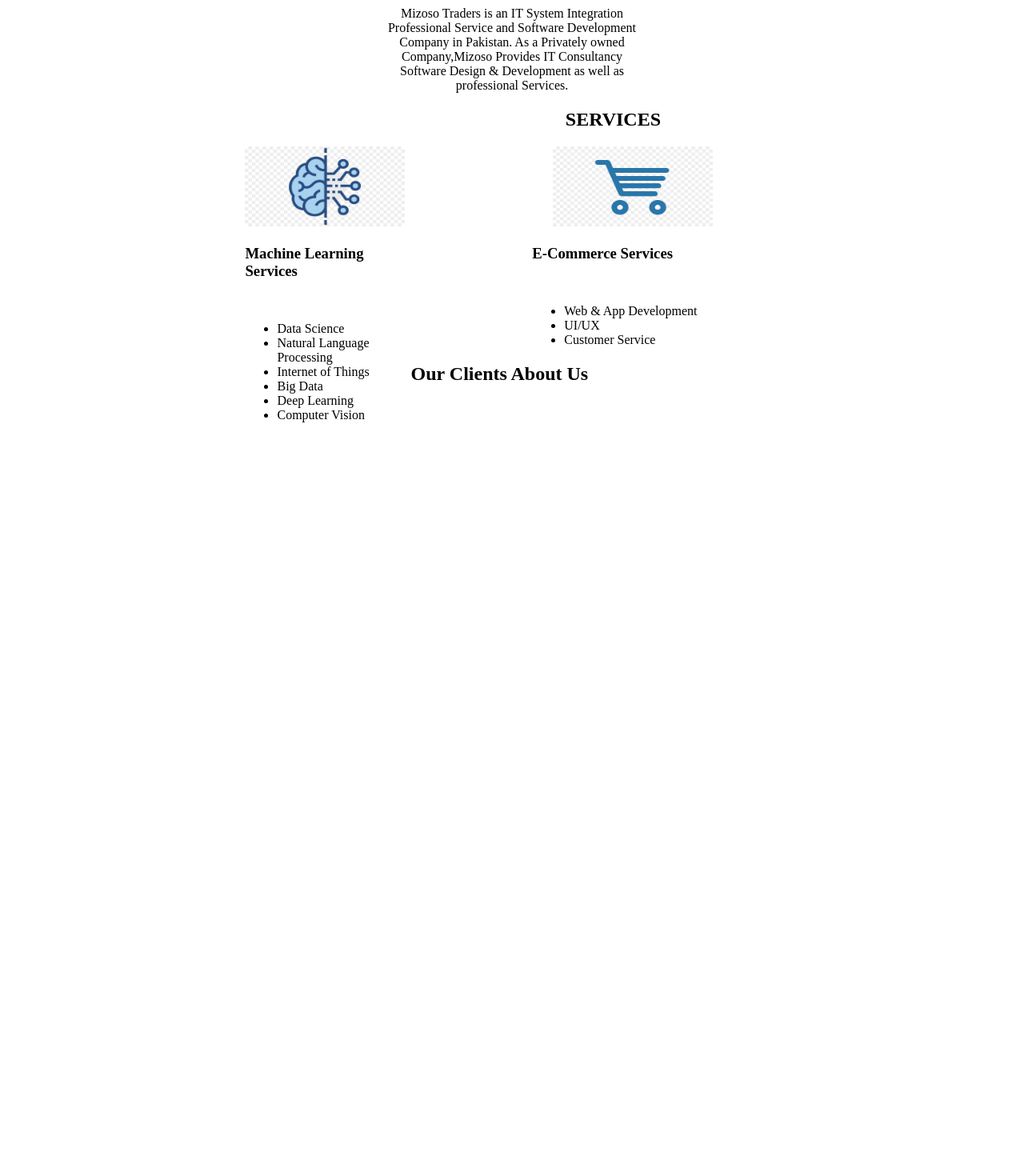
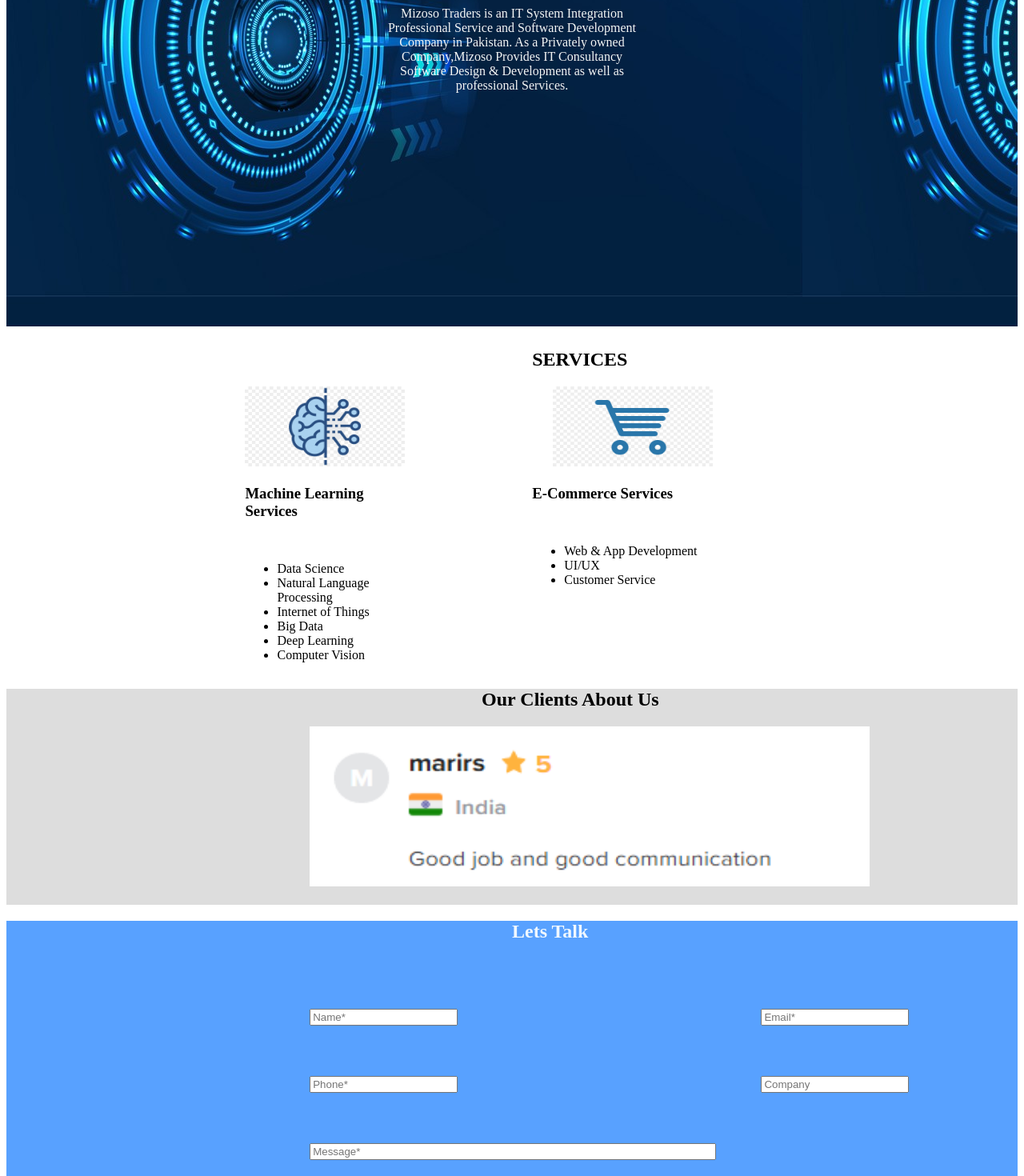
Before and after one commit to arsamawan/Miz-Corporate, an Angular app: page / in a window 1280 px wide. Shown: the part 240-1710 px from the top of the page at 80% size. Before the commit the page ends 800 px from the top, so only its background shows below. Built offline with nearby package versions, Linux system fonts and the light colour scheme.

Commit message:
Main Component with Basic HTML & Css

```diff
--- a/src/app/main/main.component.css
+++ b/src/app/main/main.component.css
@@ -2,13 +2,15 @@
   width: 100%;
   height: 700px;
   margin-top: -100px;
-  background-repeat: no-repeat;
+  background-image: url("../../assets/blue-technology-circle-and-computer-abstract-vector-22953449.jpg");
 
 }
 .font-slider-text {
   text-align: center;
-  color: black;
+  color: whitesmoke;
+  margin-bottom:320px ;
   margin-top: -400px;
+
 
 }
 div img {
@@ -16,3 +18,7 @@ div img {
   height: 100px;
   margin-left: 20%;
 }
+input{
+  margin-left:30%;
+  margin-top:5%;
+}
--- a/src/app/main/main.component.html
+++ b/src/app/main/main.component.html
@@ -1,6 +1,7 @@
-
+<!--Background-Image-->
 <div class="background-img">
 </div>
+<!--Image Text-->
 <p class="font-slider-text">Mizoso Traders is an IT System Integration<br>
   Professional Service and Software Development<br>
   Company in Pakistan. As a Privately owned<br>
@@ -9,9 +10,10 @@
   professional Services.</p>
 <!--Services-->
 <div style="margin-left: 20%">
-  <h2 style="text-align: center">SERVICES</h2>
+  <h2 style="margin-left: 40%">SERVICES</h2>
   <!--MLSERVICES-->
-  <div style="float: left"><img src="assets/kisspng-machine-learning-deep-learning-with-python-artific-cirrascale-cloud-services-deep-learning-classroom-5ca1b3d487e3a2.4562336415541012045566.jpg">
+  <div style="float: left">
+    <img src="assets/kisspng-machine-learning-deep-learning-with-python-artific-cirrascale-cloud-services-deep-learning-classroom-5ca1b3d487e3a2.4562336415541012045566.jpg">
     <h3 style="margin-left: 20%">Machine Learning Services</h3><br>
     <ul style="margin-left: 20%">
       <li>Data Science</li>
@@ -23,7 +25,8 @@
     </ul>
   </div>
   <!--EcommerceServices-->
-  <div ><img src="assets/kisspng-online-shopping-shopping-cart-software-e-commerce-sold-out-5ac7156df3a187.9574992715229965899979.jpg">
+  <div >
+    <img src="assets/kisspng-online-shopping-shopping-cart-software-e-commerce-sold-out-5ac7156df3a187.9574992715229965899979.jpg">
     <h3 style="margin-left: 40%">E-Commerce Services</h3><br>
     <ul style="margin-left: 40%">
       <li>Web & App Development</li>
@@ -33,14 +36,21 @@
   </div>
 </div>
 <!--Feedback-->
-<div>
-<h2 style="margin-left: 40%">Our Clients About Us</h2>
+<div style="height: 270px;background-color: #dddddd">
+<h2 style="margin-top:10%;margin-left: 47% ">Our Clients About Us</h2>
   <!--slider-->
+  <img style="margin-left: 30%;width:700px;height: 200px" src="assets/review1.PNG" >
+
 
 
 </div>
 
 <!--Contact -->
-<div>
-
+<div style="height: 500px;background-color: #58a1ff">
+<h2 style="margin-left:50%;color: aliceblue">Lets Talk</h2>
+  <input placeholder="Name*">
+  <input placeholder="Email*"><br>
+  <input placeholder="Phone*">
+  <input placeholder="Company"><br>
+  <input style=" width:500px;left: 5%;" placeholder="Message*">
 </div>
```
Also changed, not shown: src/assets/blue-technology-circle-and-computer-abstract-vector-22953449.jpg (added).
